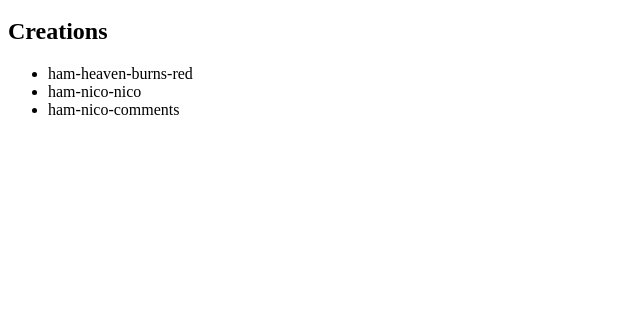
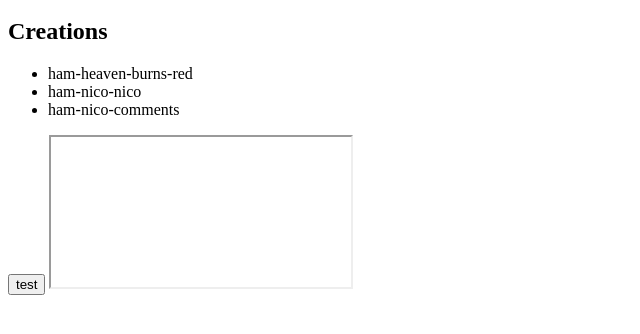
Before and after one commit to hukihamu/homepage, a plain HTML site: page index.html in a window 1280 px wide. Shown: the part 48-382 px from the top of the page, without its empty margins (0-640 px from the left). Drawn offline with Linux system fonts and the light colour scheme.

Commit message:
iframe動作確認

```diff
--- a/index.html
+++ b/index.html
@@ -10,5 +10,7 @@
     <li><a>ham-nico-nico</a></li>
     <li><a>ham-nico-comments</a></li>
 </ul>
+<button onclick="fetch('https://dissidiadb-cbde0.appspot.com.storage.googleapis.com/hbr/styles.json').then(it => console.warn(it))">test</button>
+<iframe></iframe>
 </body>
 </html>
```
Also changed, not shown: 1 other file. Lines whose indentation alone changed are shown as unchanged.
